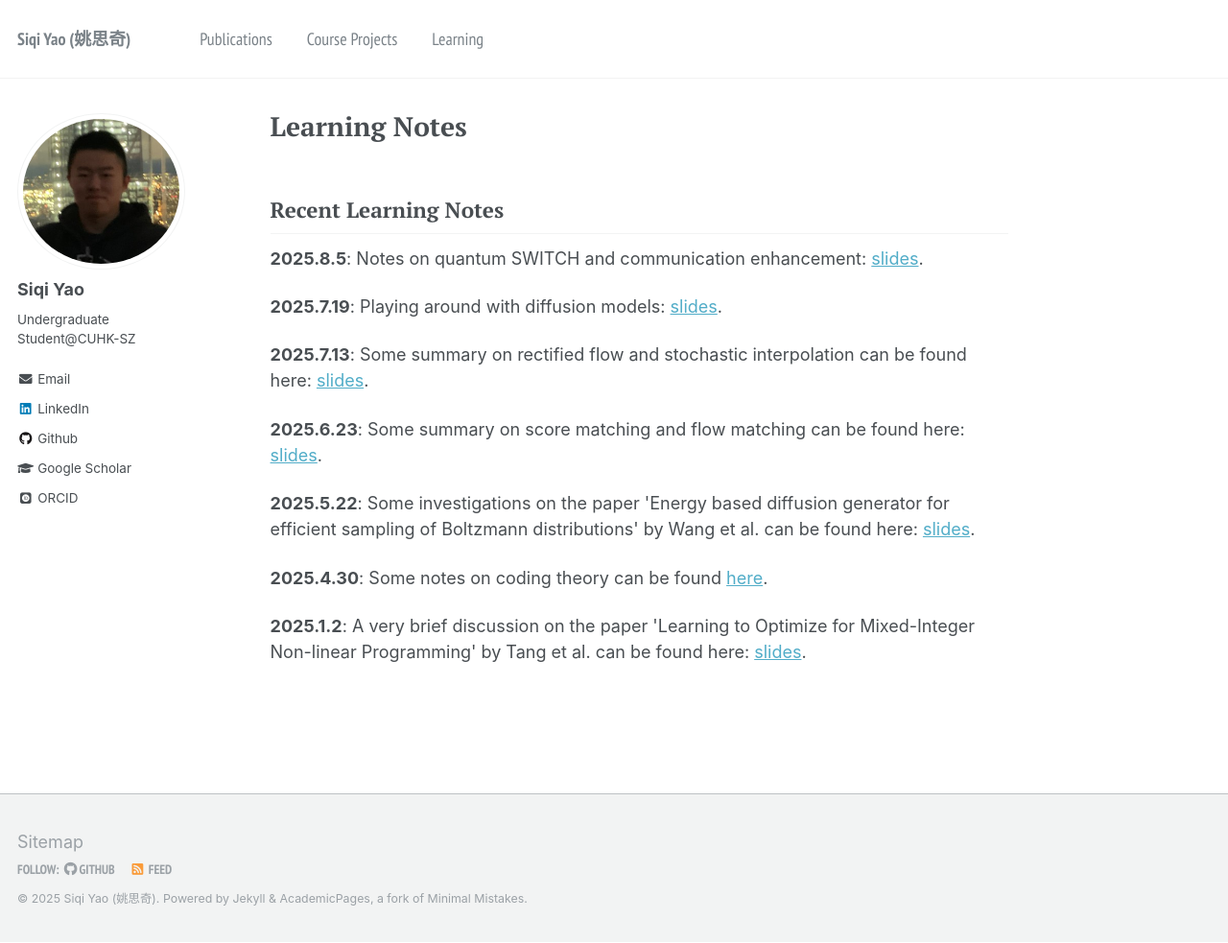
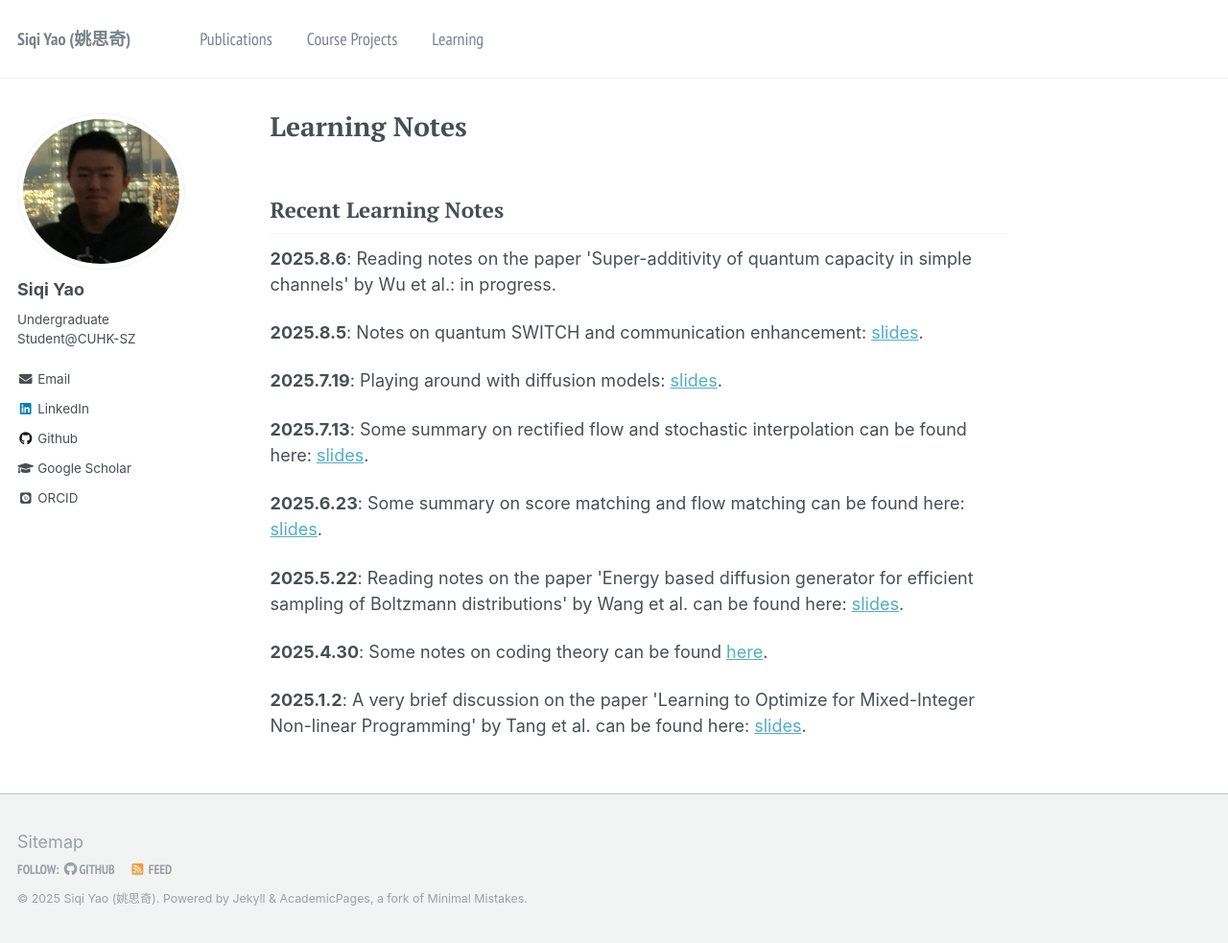
Before and after one commit to YaoSiqi2003/YaoSiqi2003.github.io, a Jekyll site: the page built from _pages/learning.md, in a window 1280 px wide and 983 px high. Shown: the whole window at 96% size. Built offline with Jekyll 4.4.1, drawn with Linux system fonts in a browser that asks for light colours; some web fonts are replaced.

Commit message:
Modify page

```diff
--- a/_pages/learning.md
+++ b/_pages/learning.md
@@ -7,6 +7,9 @@ author_profile: true
 
 ## Recent Learning Notes
 
+
+
+<p><strong>2025.8.6</strong>: Reading notes on the paper 'Super-additivity of quantum capacity in simple channels' by Wu et al.: in progress.</p>
 
 <p><strong>2025.8.5</strong>: Notes on quantum SWITCH and communication enhancement: <a href="/files/Quantum_SWITCH_for_Communication_Enhancement.pdf">slides</a>.</p>
 
@@ -19,7 +22,7 @@ author_profile: true
 
 <p><strong>2025.6.23</strong>: Some summary on score matching and flow matching can be found here: <a href="/files/Score_matching_flow_matching.pdf">slides</a>.</p>
 
-<p><strong>2025.5.22</strong>: Some investigations on the paper 'Energy based diffusion generator for efficient sampling of Boltzmann distributions' by Wang et al. can be found here: <a href="/files/energy_based_diffusion.pdf">slides</a>.</p>
+<p><strong>2025.5.22</strong>: Reading notes on the paper 'Energy based diffusion generator for efficient sampling of Boltzmann distributions' by Wang et al. can be found here: <a href="/files/energy_based_diffusion.pdf">slides</a>.</p>
 
 <p><strong>2025.4.30</strong>: Some notes on coding theory can be found <a href="https://github.com/YaoSiqi2003/Notes-on-coding-theory">here</a>.</p>
 
```
